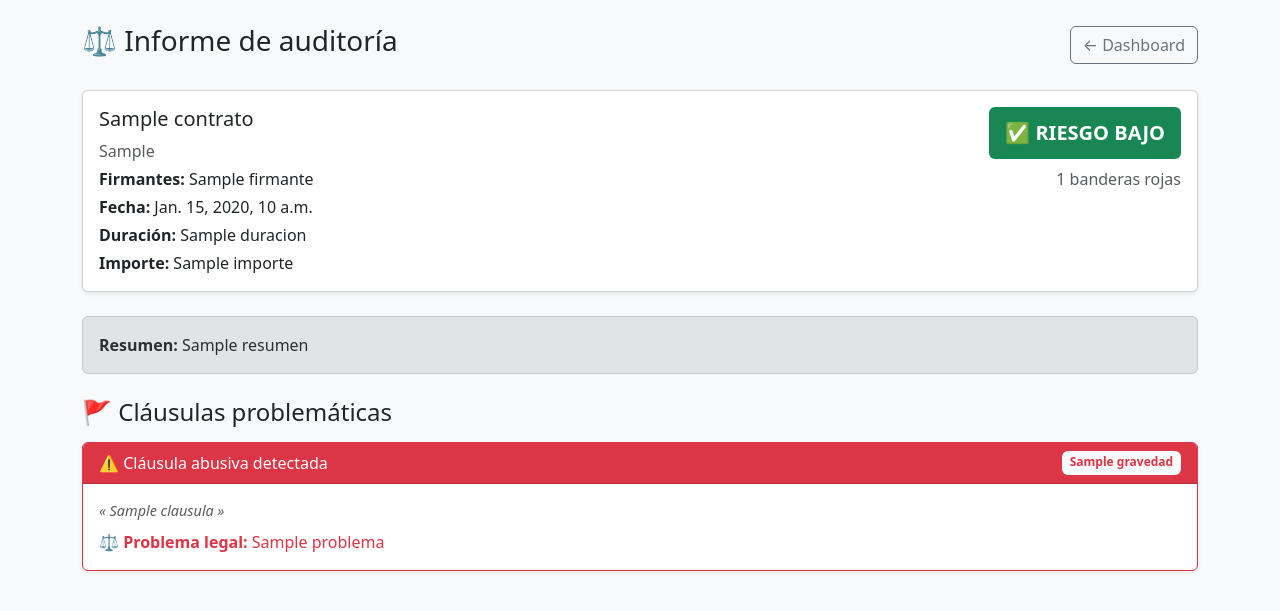
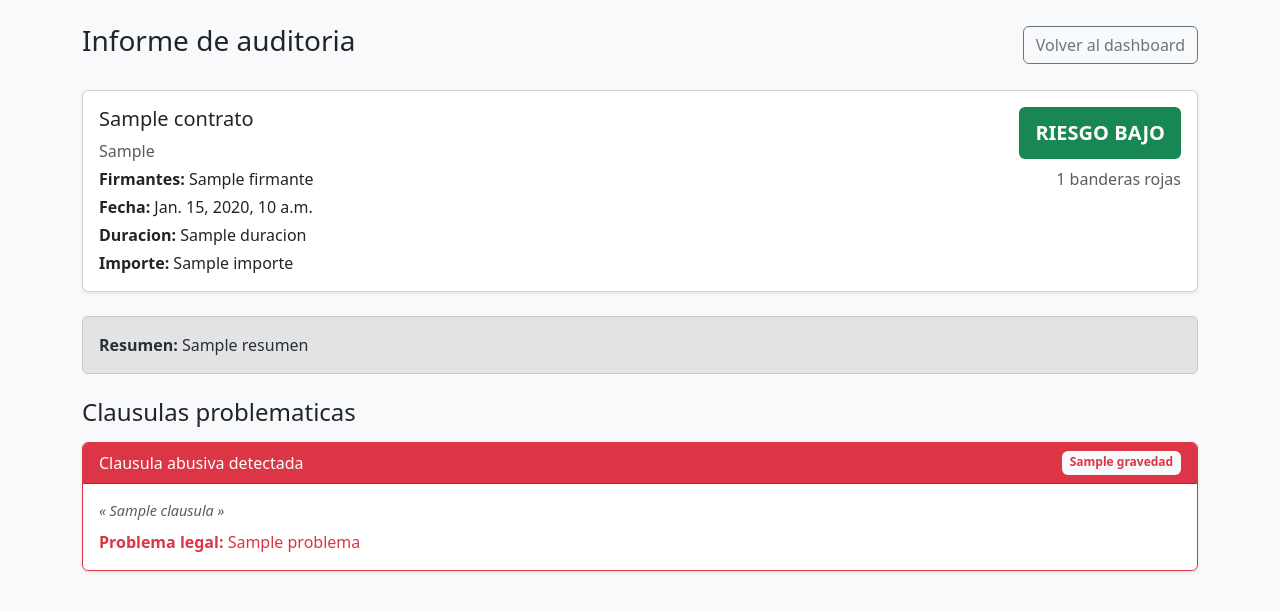
Before and after one commit to ArturoPS03/LegalLensAI-Curso-Python, a Django app: template backend/contratos/templates/contratos/informe.html in a window 1280 px wide. Shown: the top 611 px of the page. Run offline with Django 5.2, Linux system fonts and the light colour scheme; the template is opened without the code that fills it: most values are stand-ins (such as "Sample title", 1, 10 or a date in 2020); data that the repository does not hold is empty.

Commit message:
Proyecto finalizado

```diff
--- a/backend/contratos/templates/contratos/dashboard.html
+++ b/backend/contratos/templates/contratos/dashboard.html
@@ -8,9 +8,9 @@
 <body class="bg-light">
 <div class="container py-4">
     <div class="d-flex justify-content-between align-items-center mb-4">
-        <h1 class="h3">⚖️ LegalLens AI</h1>
+        <h1 class="h3">LegalLens AI</h1>
         <div class="d-flex gap-2 align-items-center">
-            <span class="text-muted">👤 {{ request.user.username }}</span>
+            <span class="text-muted">{{ request.user.username }}</span>
             <a href="{% url 'subir_contrato' %}" class="btn btn-primary">+ Subir contrato</a>
             <a href="{% url 'logout' %}" class="btn btn-outline-secondary">Cerrar sesión</a>
         </div>
@@ -37,7 +37,7 @@
                 <td>{{ c.num_banderas }}</td>
                 <td>
                     {% if c.riesgo_total == 'CRITICO' %}
-                        <span class="badge bg-danger">CRÍTICO</span>
+                        <span class="badge bg-danger">CRITICO</span>
                     {% elif c.riesgo_total == 'MEDIO' %}
                         <span class="badge bg-warning text-dark">MEDIO</span>
                     {% else %}
--- a/backend/contratos/templates/contratos/informe.html
+++ b/backend/contratos/templates/contratos/informe.html
@@ -8,11 +8,10 @@
 <body class="bg-light">
 <div class="container py-4">
     <div class="d-flex justify-content-between align-items-center mb-4">
-        <h1 class="h3">⚖️ Informe de auditoría</h1>
-        <a href="{% url 'dashboard' %}" class="btn btn-outline-secondary">← Dashboard</a>
+        <h1 class="h3">Informe de auditoria</h1>
+        <a href="{% url 'dashboard' %}" class="btn btn-outline-secondary">Volver al dashboard</a>
     </div>
 
-    <!-- Cabecera -->
     <div class="card shadow-sm mb-4">
         <div class="card-body">
             <div class="row">
@@ -21,16 +20,16 @@
                     <p class="text-muted mb-1">{{ contrato.get_tipo_display }}</p>
                     <p class="mb-1"><strong>Firmantes:</strong> {{ contrato.firmantes|join:", " }}</p>
                     <p class="mb-1"><strong>Fecha:</strong> {{ contrato.fecha_contrato }}</p>
-                    <p class="mb-1"><strong>Duración:</strong> {{ contrato.duracion }}</p>
+                    <p class="mb-1"><strong>Duracion:</strong> {{ contrato.duracion }}</p>
                     <p class="mb-0"><strong>Importe:</strong> {{ contrato.importe }}</p>
                 </div>
                 <div class="col-md-4 text-end">
                     {% if contrato.riesgo_total == 'CRITICO' %}
-                        <span class="badge bg-danger fs-5 p-3">🚨 RIESGO CRÍTICO</span>
+                        <span class="badge bg-danger fs-5 p-3">RIESGO CRITICO</span>
                     {% elif contrato.riesgo_total == 'MEDIO' %}
-                        <span class="badge bg-warning text-dark fs-5 p-3">⚠️ RIESGO MEDIO</span>
+                        <span class="badge bg-warning text-dark fs-5 p-3">RIESGO MEDIO</span>
                     {% else %}
-                        <span class="badge bg-success fs-5 p-3">✅ RIESGO BAJO</span>
+                        <span class="badge bg-success fs-5 p-3">RIESGO BAJO</span>
                     {% endif %}
                     <p class="mt-2 text-muted">{{ contrato.num_banderas }} banderas rojas</p>
                 </div>
@@ -38,31 +37,29 @@
         </div>
     </div>
 
-    <!-- Resumen -->
     <div class="alert alert-secondary mb-4">
         <strong>Resumen:</strong> {{ contrato.resumen }}
     </div>
 
-    <!-- Banderas rojas -->
     {% if contrato.banderas_rojas %}
-    <h4 class="mb-3">🚩 Cláusulas problemáticas</h4>
+    <h4 class="mb-3">Clausulas problematicas</h4>
     {% for bandera in contrato.banderas_rojas %}
     <div class="card border-danger mb-3 shadow-sm">
         <div class="card-header bg-danger text-white d-flex justify-content-between">
-            <span>⚠️ Cláusula abusiva detectada</span>
+            <span>Clausula abusiva detectada</span>
             <span class="badge bg-light text-danger">{{ bandera.gravedad }}</span>
         </div>
         <div class="card-body">
             <blockquote class="blockquote mb-2">
                 <p class="fst-italic text-muted" style="font-size:0.9rem">« {{ bandera.clausula }} »</p>
             </blockquote>
-            <p class="mb-0 text-danger"><strong>⚖️ Problema legal:</strong> {{ bandera.problema }}</p>
+            <p class="mb-0 text-danger"><strong>Problema legal:</strong> {{ bandera.problema }}</p>
         </div>
     </div>
     {% endfor %}
     {% else %}
     <div class="alert alert-success">
-        ✅ No se detectaron cláusulas abusivas en este contrato.
+        No se detectaron clausulas abusivas en este contrato.
     </div>
     {% endif %}
 </div>
--- a/backend/contratos/templates/contratos/login.html
+++ b/backend/contratos/templates/contratos/login.html
@@ -8,8 +8,8 @@
 <body class="bg-light">
 <div class="container py-5" style="max-width: 400px">
     <div class="text-center mb-4">
-        <h1 class="h3">⚖️ LegalLens AI</h1>
-        <p class="text-muted">Panel de Abogados</p>
+        <h1 class="h3">LegalLens AI</h1>
+        <p class="text-muted">Panel de abogados</p>
     </div>
     <div class="card shadow-sm">
         <div class="card-body p-4">
@@ -21,7 +21,6 @@
                     <input type="{{ field.field.widget.input_type }}"
                            name="{{ field.html_name }}"
                            class="form-control"
-                           {% if field.field.widget.input_type == 'password' %}{% endif %}
                            required>
                     {% if field.errors %}
                         <div class="text-danger small">{{ field.errors }}</div>
--- a/docker-compose.yml
+++ b/docker-compose.yml
@@ -14,8 +14,9 @@ services:
   backend-django:
     build: ./backend
     command: >
-      sh -c "python manage.py migrate &&
-             python manage.py runserver 0.0.0.0:8080"
+      sh -c "while ! nc -z db-legal 5432; do echo 'Esperando PostgreSQL...'; sleep 1; done &&
+                  python manage.py migrate &&
+                  python manage.py runserver 0.0.0.0:8080"
     volumes:
       - ./backend:/app:z
     environment:
```
Also changed, not shown: backend/contratos/templates/contratos/subir.html (+4 -6 lines), README.md, 4 other files.
